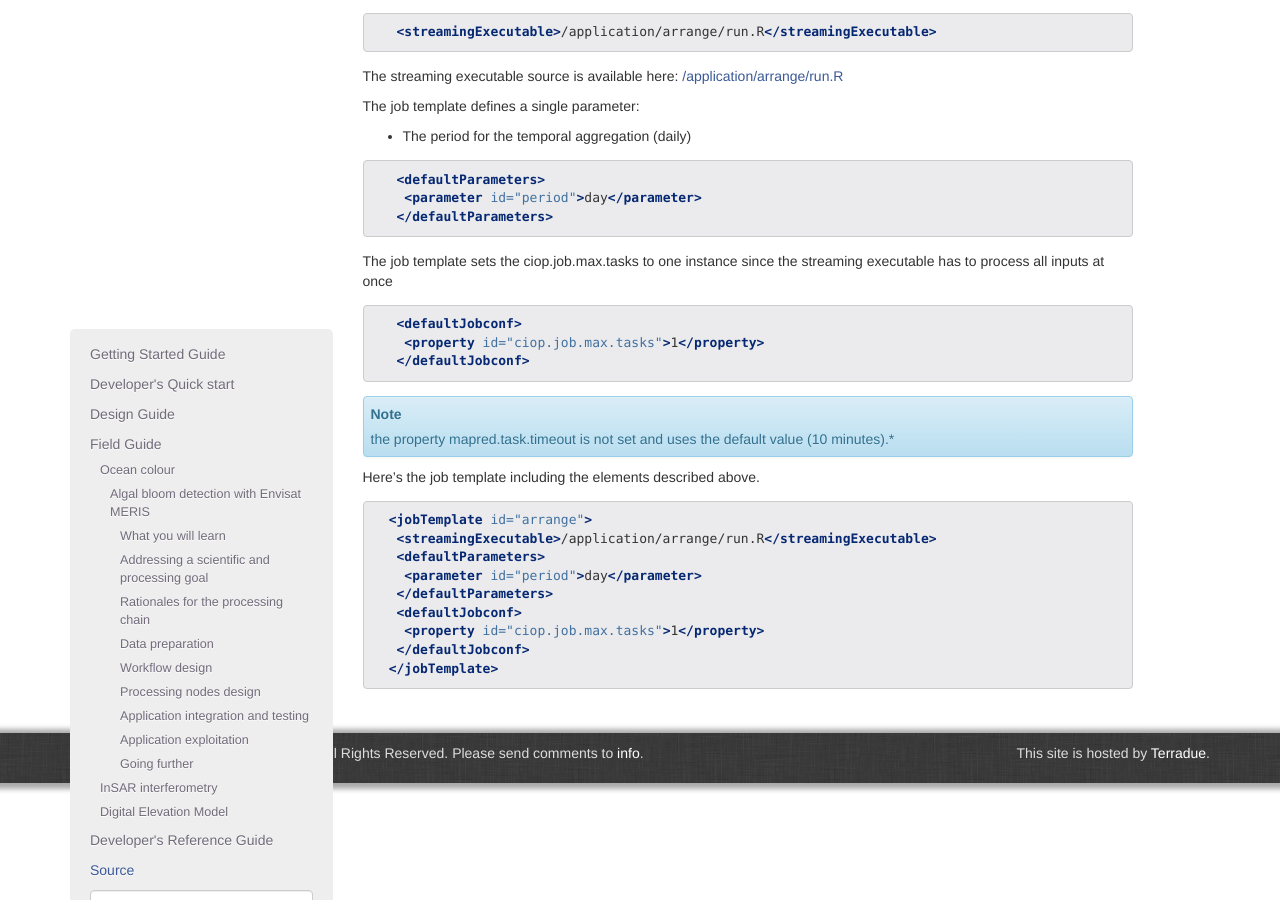
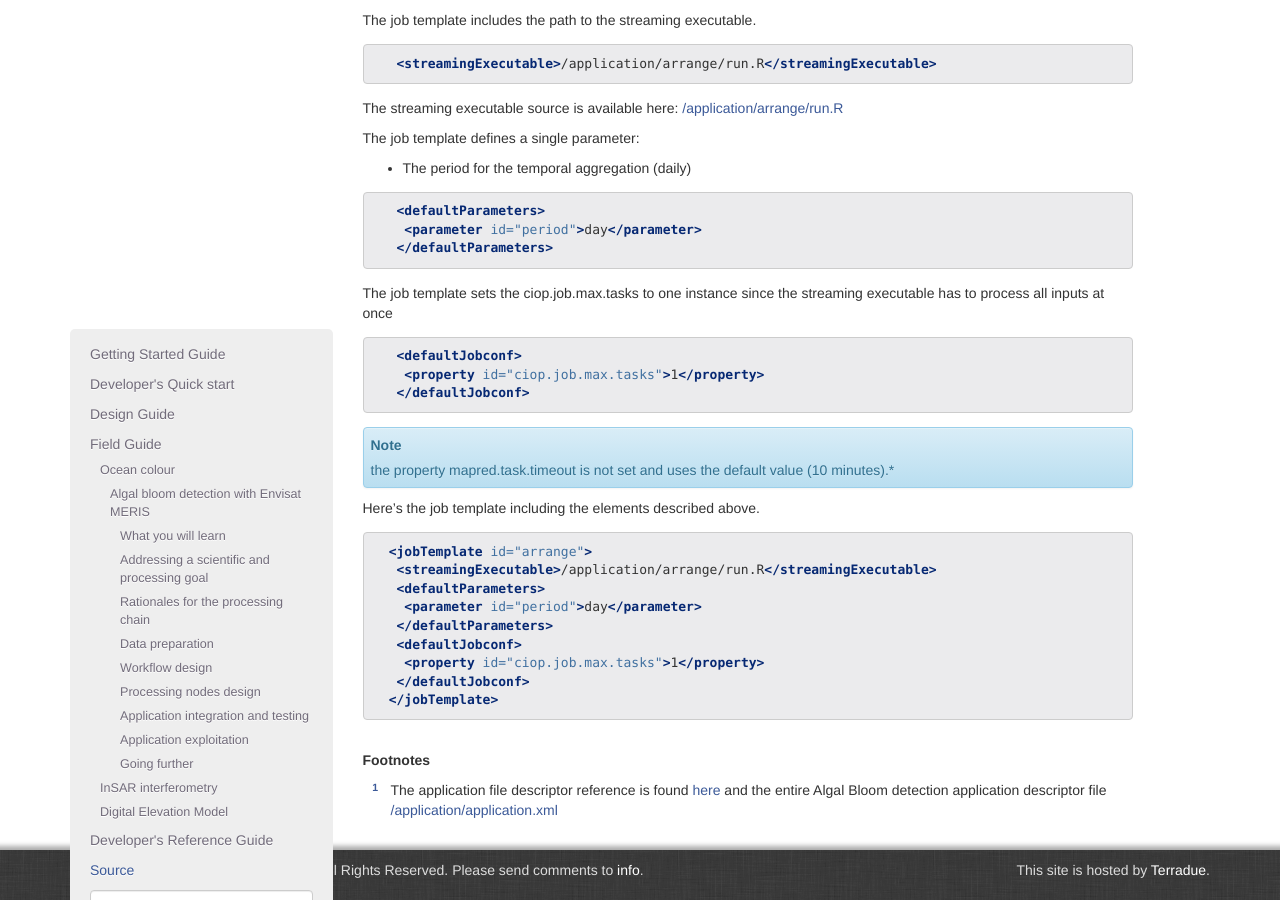
Before and after one commit to Terradue/doc-developer-sandbox, a Sphinx documentation site: the page built from source/field/ocean_color/lib_beam/nodes/arrange.rst, in a window 1280 px wide and 900 px high, scrolled down 610 px. Built offline with Sphinx 7.4.7, drawn with Linux system fonts in a browser that asks for light colours; pages that are not in the unit, such as notebooks, are missing from menus; some of the changed text lies outside the part shown.

Commit message:
Update arrange.rst

```diff
--- a/source/field/ocean_color/lib_beam/nodes/arrange.rst
+++ b/source/field/ocean_color/lib_beam/nodes/arrange.rst
@@ -1,5 +1,7 @@
 Node arrange
 ===============
+
+This section define the node *arrange* job template. The template is part of the application descriptor file [#f1]_.
 
 The application goal is to produce daily binned products so the binning processing step needs to have its inputs well organized so that it aggregates in time and space only the products of a given day.
 
@@ -46,3 +48,7 @@
   :language: xml
   :tab-width: 1
   :lines: 16-24
+
+.. rubric:: Footnotes
+
+.. [#f1] The application file descriptor reference is found `here <reference/index>`_ and the entire Algal Bloom detection application descriptor file `/application/application.xml  <https://github.com/Terradue/BEAM-Arithm-tutorial/blob/master/application.xml>`_
```
